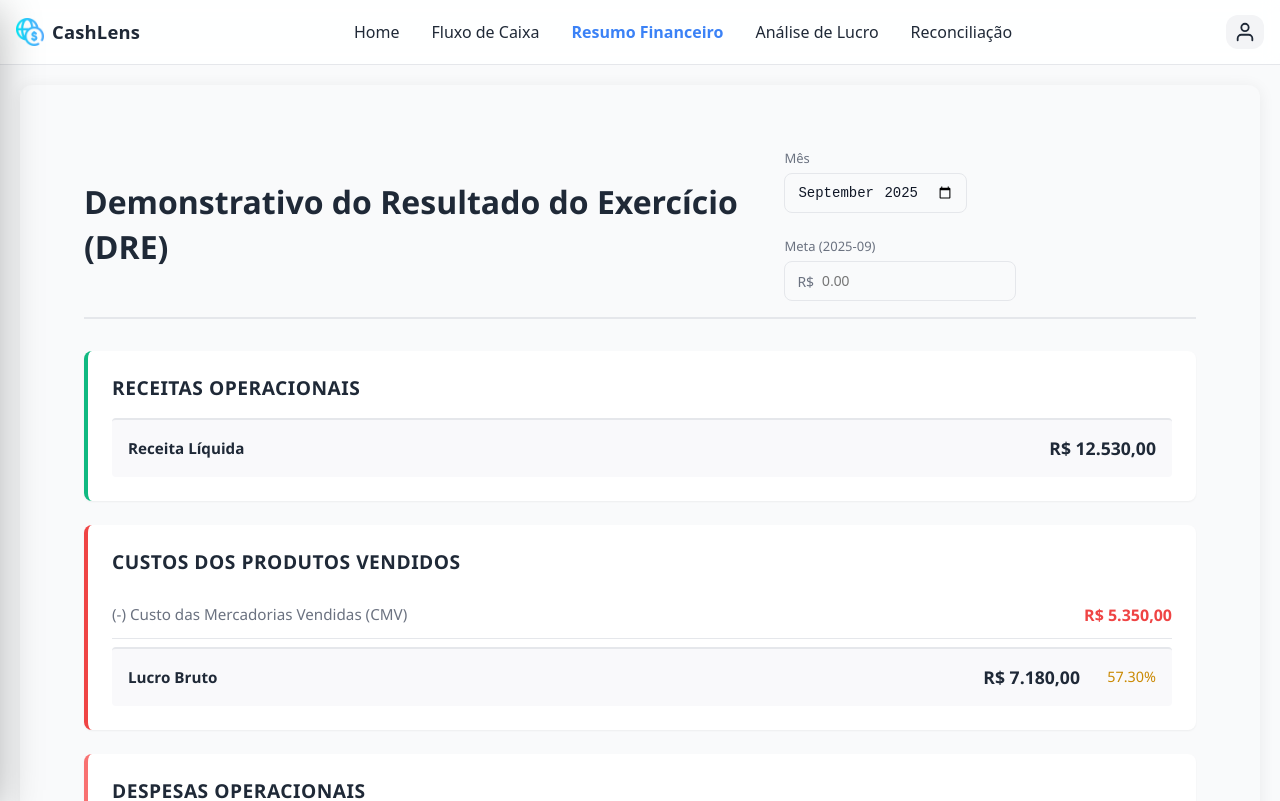
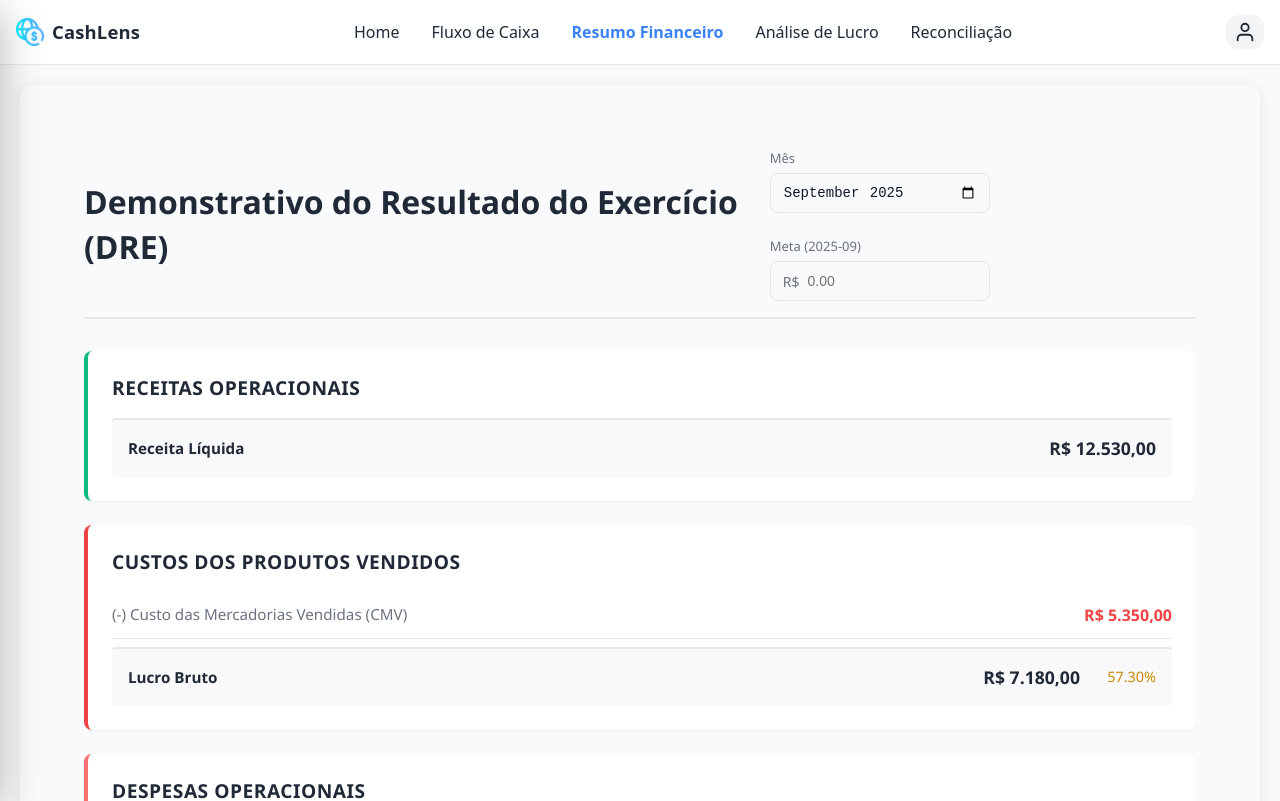
Before and after one commit to CashLens-Project/CashLens-Front, a React (Vite) app: page /dre in a window 1280 px wide. Shown: the top 801 px of the page. Built offline with nearby package versions, Linux system fonts and the light colour scheme.

Commit message:
fix: padronizando tamanho dos inputs

```diff
--- a/src/components/ui/Filter/Filter.css
+++ b/src/components/ui/Filter/Filter.css
@@ -1,3 +1,10 @@
+:root {
+  --filter-width: 220px;
+  --border-color: var(--border);
+  --text-primary: var(--ink);
+  --success: var(--ok);
+}
+
 .filter-container {
   display: flex;
   justify-content: space-between;
@@ -23,6 +30,13 @@
   color: var(--muted);
 }
 
+.filter-controls .control-group,
+.cv-header-controls .field {
+  flex: 0 0 var(--filter-width);
+  min-width: var(--filter-width);
+  max-width: var(--filter-width);
+}
+
 .control-group input[type="month"],
 .input-with-prefix {
   background-color: #f9fafb;
@@ -42,6 +56,12 @@
   padding: 0 12px;
   font-size: 14px;
   color: var(--text-primary);
+}
+
+.filter-controls .control-group input[type="month"],
+.filter-controls .input-with-prefix,
+.cv-header-controls .field .select-like-month {
+  width: 100%;
 }
 
 .input-with-prefix {
--- a/src/features/conciliation/ConciliationView.css
+++ b/src/features/conciliation/ConciliationView.css
@@ -13,6 +13,13 @@
   --bad-bg: #fee2e2;
   --info-bg: #e0e7ff;
   --shadow: 0 1px 8px rgba(0, 0, 0, .06);
+}
+
+:root {
+  --filter-width: 220px;
+  --border-color: var(--border);
+  --text-primary: var(--ink);
+  --success: var(--ok);
 }
 
 .conciliation-view {
@@ -215,7 +222,7 @@
   color: #0f172a;
 }
 
-/* Select (mesmo padrão visual do mês) */
+/* Select*/
 .select-like-month {
   appearance: none;
   background-color: #f9fafb;
```
